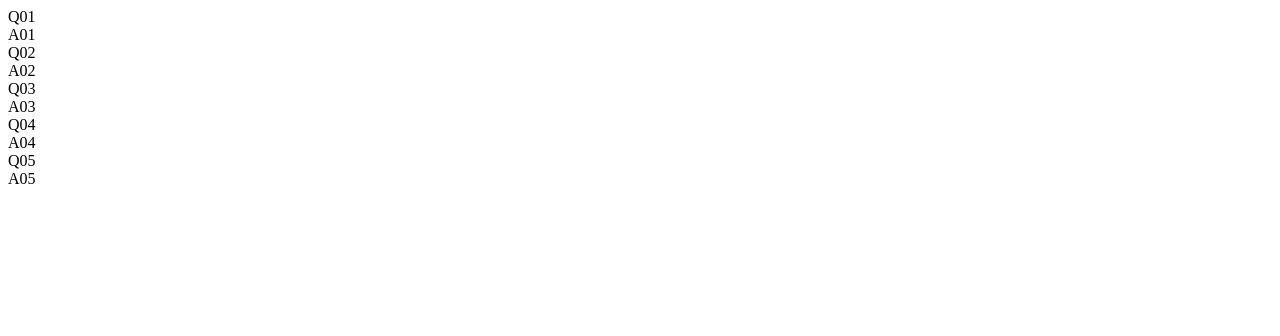
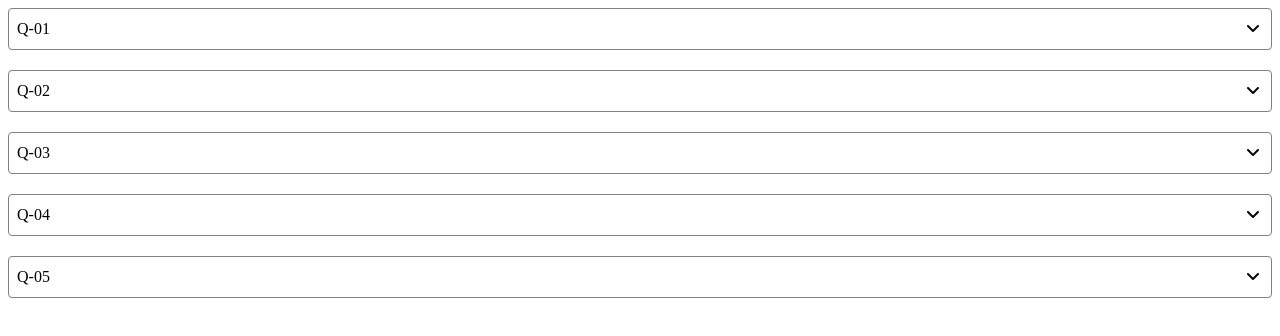
Before and after one commit to sk10714/js_practice, a plain HTML site: page 06_f&q.html in a window 1280 px wide. Drawn offline with nearby package versions, Linux system fonts and the light colour scheme.

Commit message:
0.0.5(2022.06.29) FAQ練習

```diff
--- a/06_f&q.html
+++ b/06_f&q.html
@@ -5,41 +5,77 @@
     <meta http-equiv="X-UA-Compatible" content="IE=edge">
     <meta name="viewport" content="width=device-width, initial-scale=1.0">
     <title>FAQ</title>
+    <link rel="stylesheet" href="https://cdnjs.cloudflare.com/ajax/libs/font-awesome/6.1.1/css/all.min.css">
     <style>
+        *{
+            box-sizing: border-box;
+        }
+        .question-content{
+            border: 1px solid gray;
+            border-radius: 4px;
+            margin-bottom: 20px;
+            line-height: 20px;
+            padding:10px 8px;
+            cursor: pointer;
+        }
+        .question-content.active  .answer{
+            display: block;
+        }
+        .question-content.active .icon-arrow{
+            transform: rotate(180deg);
+        }
+        .answer{
+            display: none;
+        }
+        .question{
+            position: relative;
+        }
+        .icon-arrow{
+            transition: transform .3s;
+            position: absolute;
+            width: 30px;
+            height: 30px;
+            line-height: 30px;
+            text-align: center;
+            /* background-color: pink;  */
+            right: -5px;
+            top: -5px;
+            /* transform: rotate(180deg); */
+        }
 
     </style>
 </head>
 <body>
     <div class="container">
         <div class="question-content">
-            <div class="question">Q01
-                <div class="icon-arrow"></div>
+            <div class="question">Q-01
+                <div class="icon-arrow"><i class="fa-solid fa-angle-down"></i></div>
             </div>
-            <div class="answer">A01</div>
+            <div class="answer">A-01</div>
         </div>
         <div class="question-content">
-            <div class="question">Q02
-                <div class="icon-arrow"></div>
+            <div class="question">Q-02
+                <div class="icon-arrow"><i class="fa-solid fa-angle-down"></i></div>
             </div>
-            <div class="answer">A02</div>
+            <div class="answer">A-02</div>
         </div>
         <div class="question-content">
-            <div class="question">Q03
-                <div class="icon-arrow"></div>
+            <div class="question">Q-03
+                <div class="icon-arrow"><i class="fa-solid fa-angle-down"></i></div>
             </div>
-            <div class="answer">A03</div>
+            <div class="answer">A-03</div>
         </div>
         <div class="question-content">
-            <div class="question">Q04
-                <div class="icon-arrow"></div>
+            <div class="question">Q-04
+                <div class="icon-arrow"><i class="fa-solid fa-angle-down"></i></div>
             </div>
-            <div class="answer">A04</div>
+            <div class="answer">A-04</div>
         </div>
         <div class="question-content">
-            <div class="question">Q05
-                <div class="icon-arrow"></div>
+            <div class="question">Q-05
+                <div class="icon-arrow"><i class="fa-solid fa-angle-down"></i></div>
             </div>
-            <div class="answer">A05</div>
+            <div class="answer">A-05</div>
         </div>
     </div>
 
@@ -49,7 +85,10 @@
     <!-- jquery主程式 -->
     <script src="https://code.jquery.com/jquery-3.6.0.min.js" integrity="sha256-/xUj+3OJU5yExlq6GSYGSHk7tPXikynS7ogEvDej/m4=" crossorigin="anonymous"></script>
     <script>
-
+        $('.question-content').on('click', function(){
+            $(this).toggleClass('active')
+            $(this).siblings().removeClass('active')
+        })//.question-content end
     </script>
 </body>
 </html>
```
